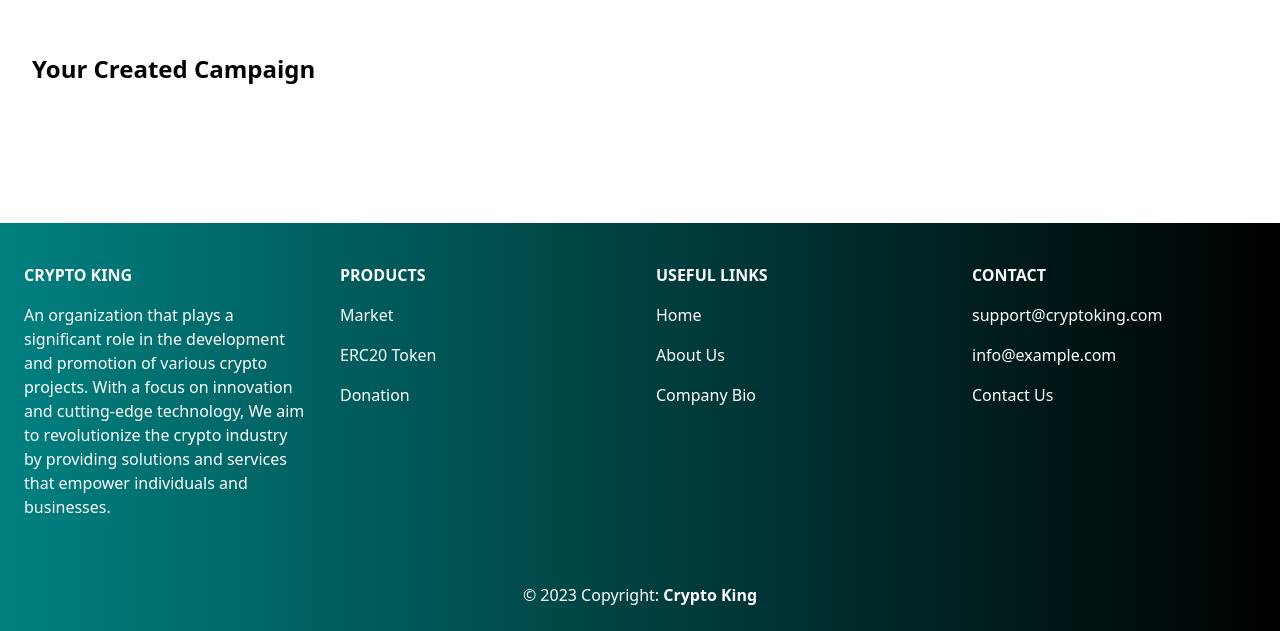
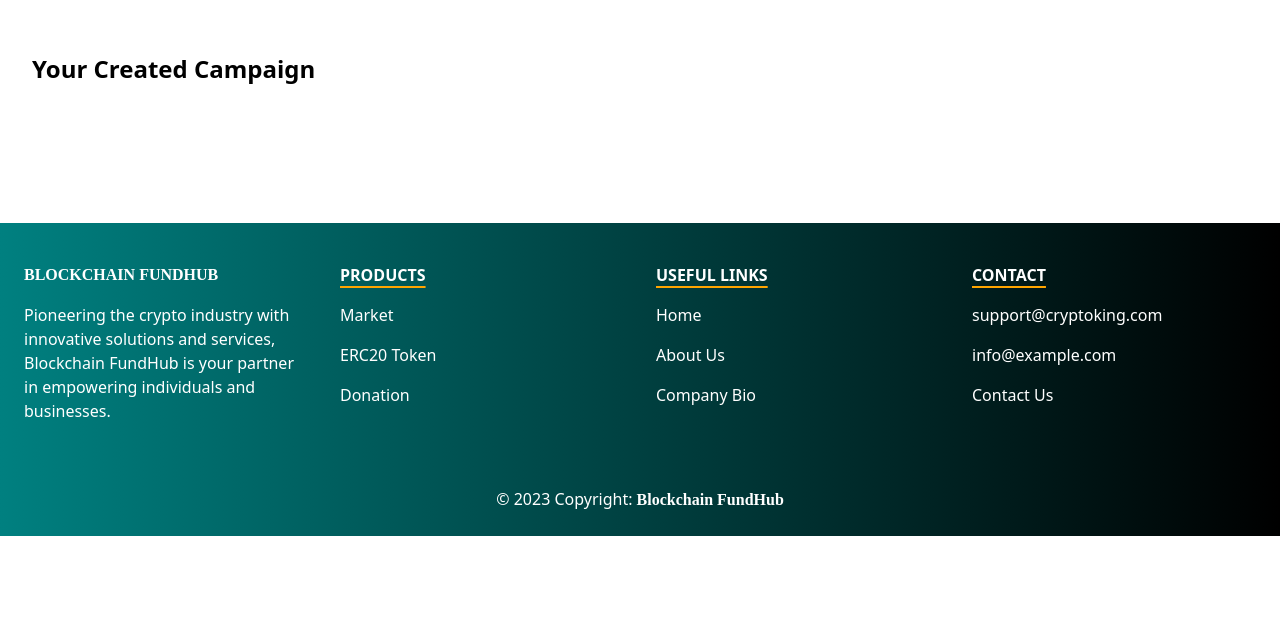
Before and after one commit to 0xScratch/Crowdfunding_Dapp, a Next.js app: page / in a window 1280 px wide. Shown: the part 1237-1868 px from the top of the page. After the commit the page ends 1773 px from the top, so only its background shows below. Built offline with nearby package versions, Linux system fonts and the light colour scheme; a web font is replaced by a local one.

Commit message:
final touch to footer

```diff
--- a/src/app/globals.css
+++ b/src/app/globals.css
@@ -83,3 +83,10 @@
 .main-heading {
   font-family: 'Salsa', cursive;
 }
+
+.footer-headings {
+  text-decoration: underline;
+  text-decoration-color: orange;
+  text-underline-offset: 0.3em;
+  text-decoration-thickness: 2px;
+}
--- a/src/components/Footer.jsx
+++ b/src/components/Footer.jsx
@@ -15,15 +15,15 @@ const Footer = () => {
             <div className='mx-6 py-10 text-center md:text-left'>
                 <div className='grid-1 grid gap-8 md:grid-cols-2 lg:grid-cols-4'>
                     <div className=''>
-                        <h6 className='mb-4 flex items-center justify-center font-semibold uppercase md:justify-start'>
-                            Crypto King
+                        <h6 className='mb-4 flex items-center justify-center font-semibold uppercase md:justify-start' style={{fontFamily: 'cursive'}}>
+                            Blockchain FundHub
                         </h6>
                         <p>
-                            An organization that plays a significant role in the development and promotion of various crypto projects. With a focus on innovation and cutting-edge technology, We aim to revolutionize the crypto industry by providing solutions and services that empower individuals and businesses.
+                            Pioneering the crypto industry with innovative solutions and services, Blockchain FundHub is your partner in empowering individuals and businesses.
                         </p>
                     </div>
                     <div className=''>
-                        <h6 className='mb-4 flex justify-center font-semibold uppercase md:justify-start'>
+                        <h6 className='footer-headings mb-4 flex justify-center font-semibold uppercase md:justify-start'>
                             Products
                         </h6>
                         {productList.map((el, i) => (
@@ -33,7 +33,7 @@ const Footer = () => {
                         ))}
                     </div>
                     <div className=''>
-                        <h6 className='mb-4 flex justify-center font-semibold uppercase md:justify-start'>
+                        <h6 className='footer-headings mb-4 flex justify-center font-semibold uppercase md:justify-start'>
                             Useful links
                         </h6>
                         {usefulLink.map((el, i) => (
@@ -43,7 +43,7 @@ const Footer = () => {
                         ))}
                     </div>
                     <div className=''>
-                        <h6 className='mb-4 flex justify-center font-semibold uppercase md:justify-start'>
+                        <h6 className='footer-headings mb-4 flex justify-center font-semibold uppercase md:justify-start'>
                             Contact
                         </h6>
                         {contactList.map((el, i) => (
@@ -56,8 +56,8 @@ const Footer = () => {
             </div>
             <div className='backgroundMain p-6 text-center'>
                 <span>© 2023 Copyright: </span>
-                <a href="https://tailwind-elements.com/" className='font-semibold'>
-                     Crypto King
+                <a href="https://tailwind-elements.com/" className='font-semibold main-heading link-hover-effect'>
+                    Blockchain FundHub
                 </a>
             </div>
         </footer>
```
